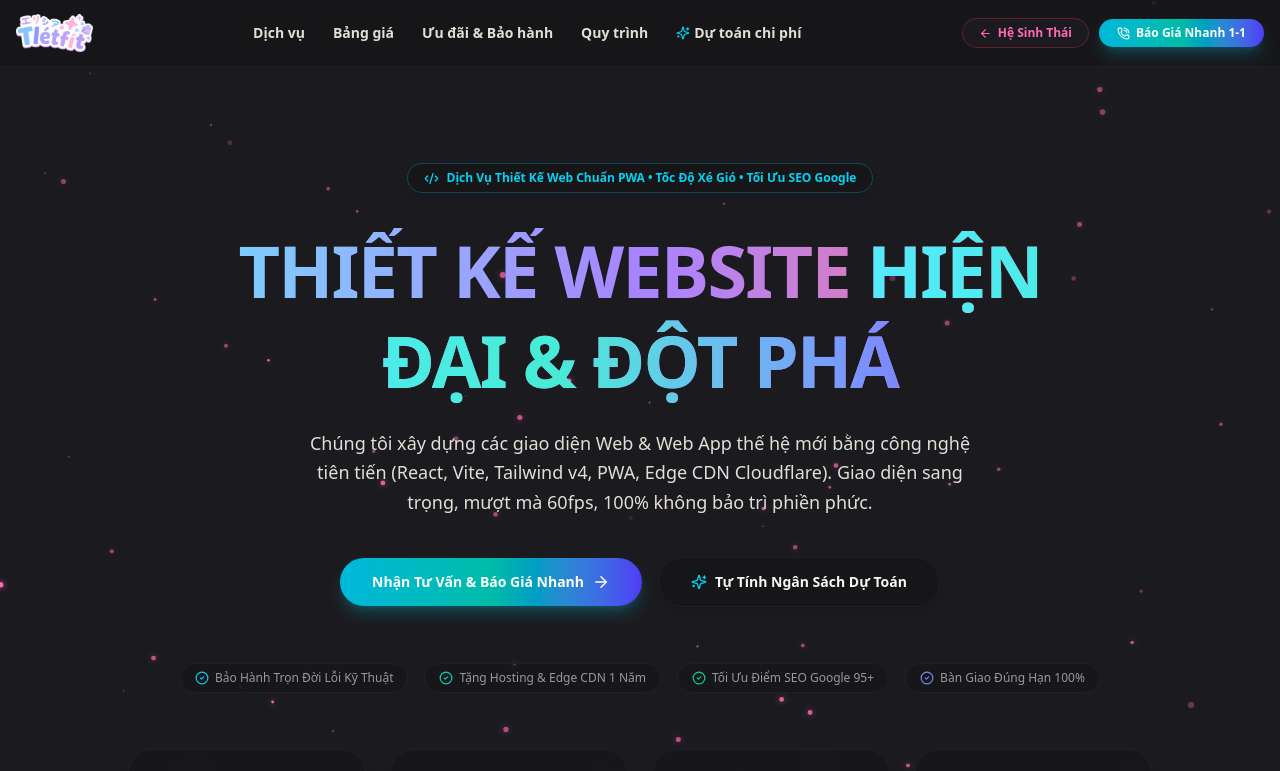
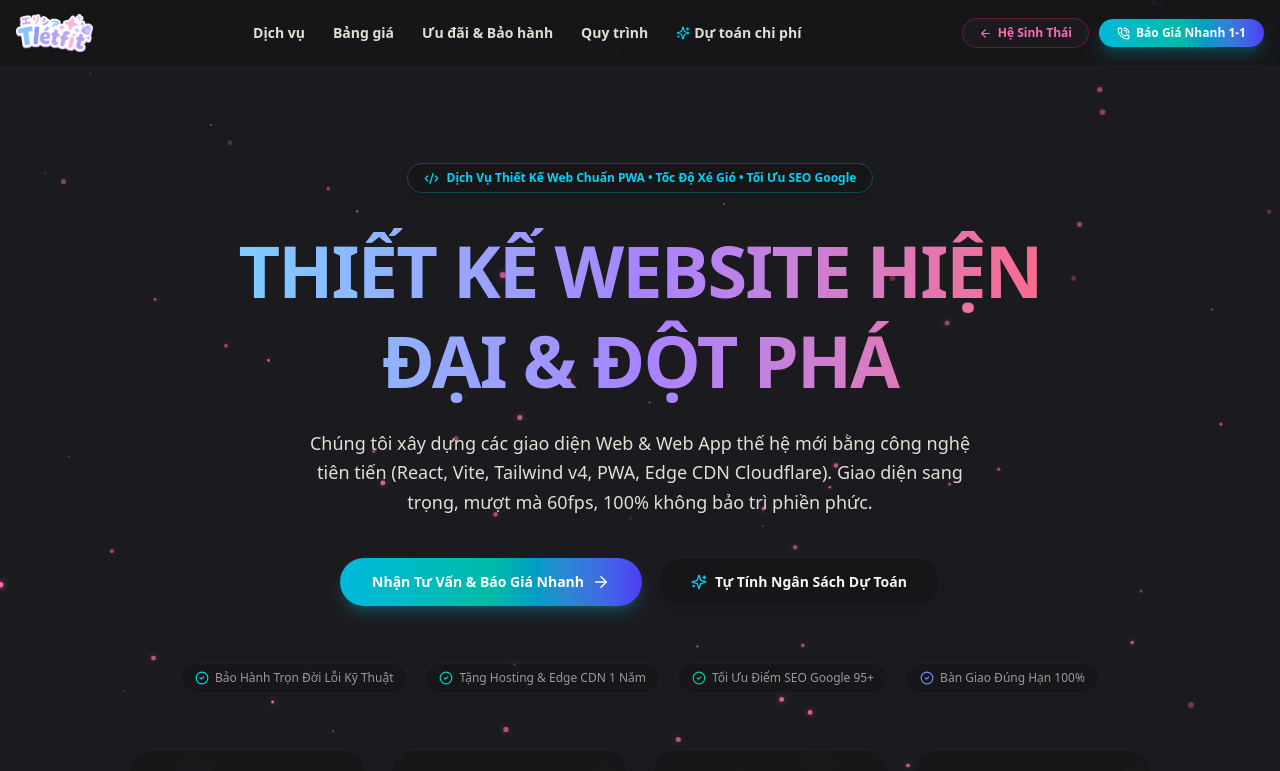
Before and after one commit to TrungLuffy9x/tlet-ecosystem, a React (Vite) app in the folder apps/web/: page /web-design in a window 1280 px wide. Shown: the top 771 px of the page. Built offline with nearby package versions, Linux system fonts and the light colour scheme.

Commit message:
style: simplify WebDesignHero main title text

```diff
--- a/apps/web/src/components/WebDesignHero.tsx
+++ b/apps/web/src/components/WebDesignHero.tsx
@@ -17,10 +17,7 @@ export const WebDesignHero: React.FC<WebDesignHeroProps> = ({ onConsultationOpen
 
 				{/* Main Title */}
 				<h1 className="text-4xl sm:text-6xl md:text-7xl font-bold tracking-tight mb-6 max-w-4xl mx-auto leading-tight">
-					THIẾT KẾ WEBSITE{" "}
-					<span className="bg-gradient-to-r from-cyan-300 via-teal-300 to-indigo-400 bg-clip-text text-transparent">
-						HIỆN ĐẠI & ĐỘT PHÁ
-					</span>
+					THIẾT KẾ WEBSITE HIỆN ĐẠI & ĐỘT PHÁ
 				</h1>
 
 				{/* Subtitle */}
```
